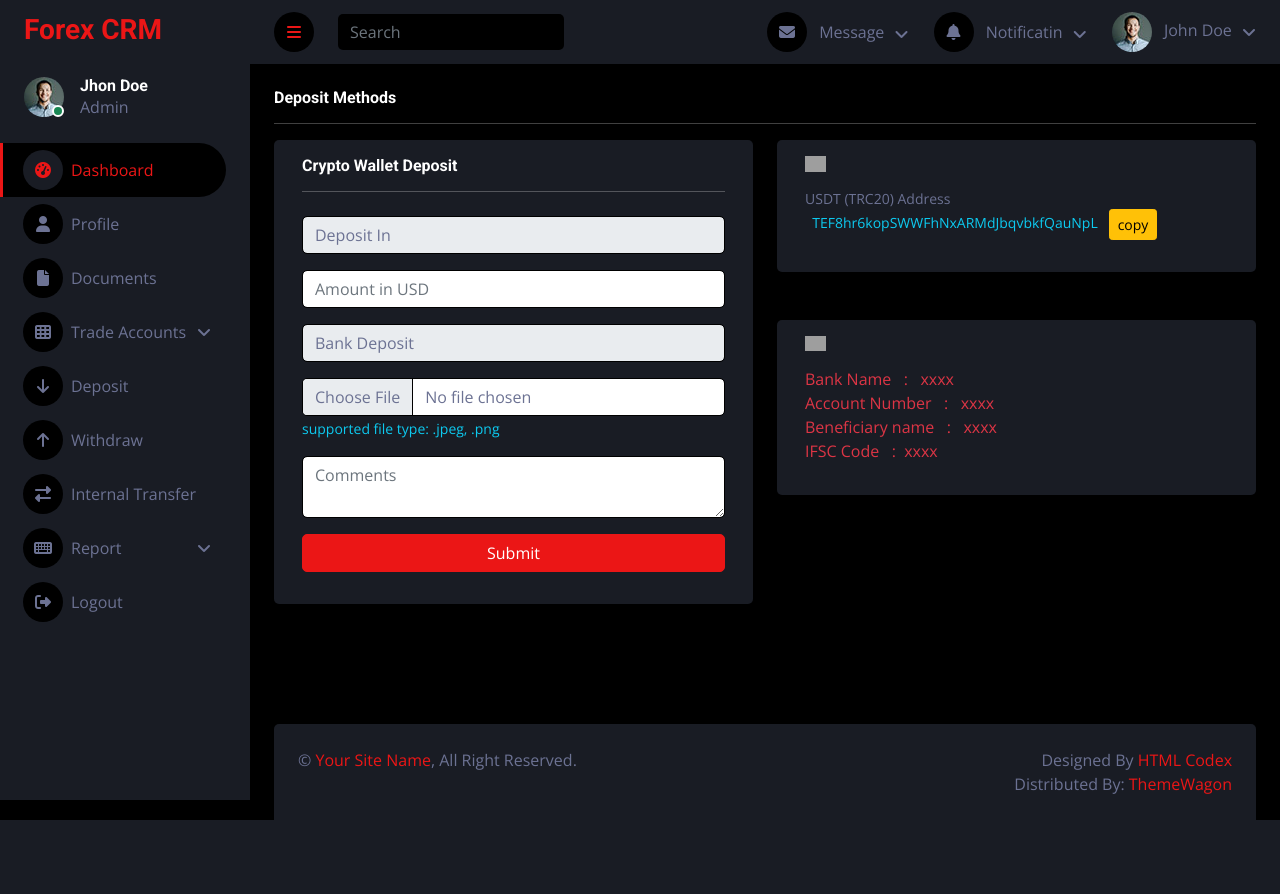
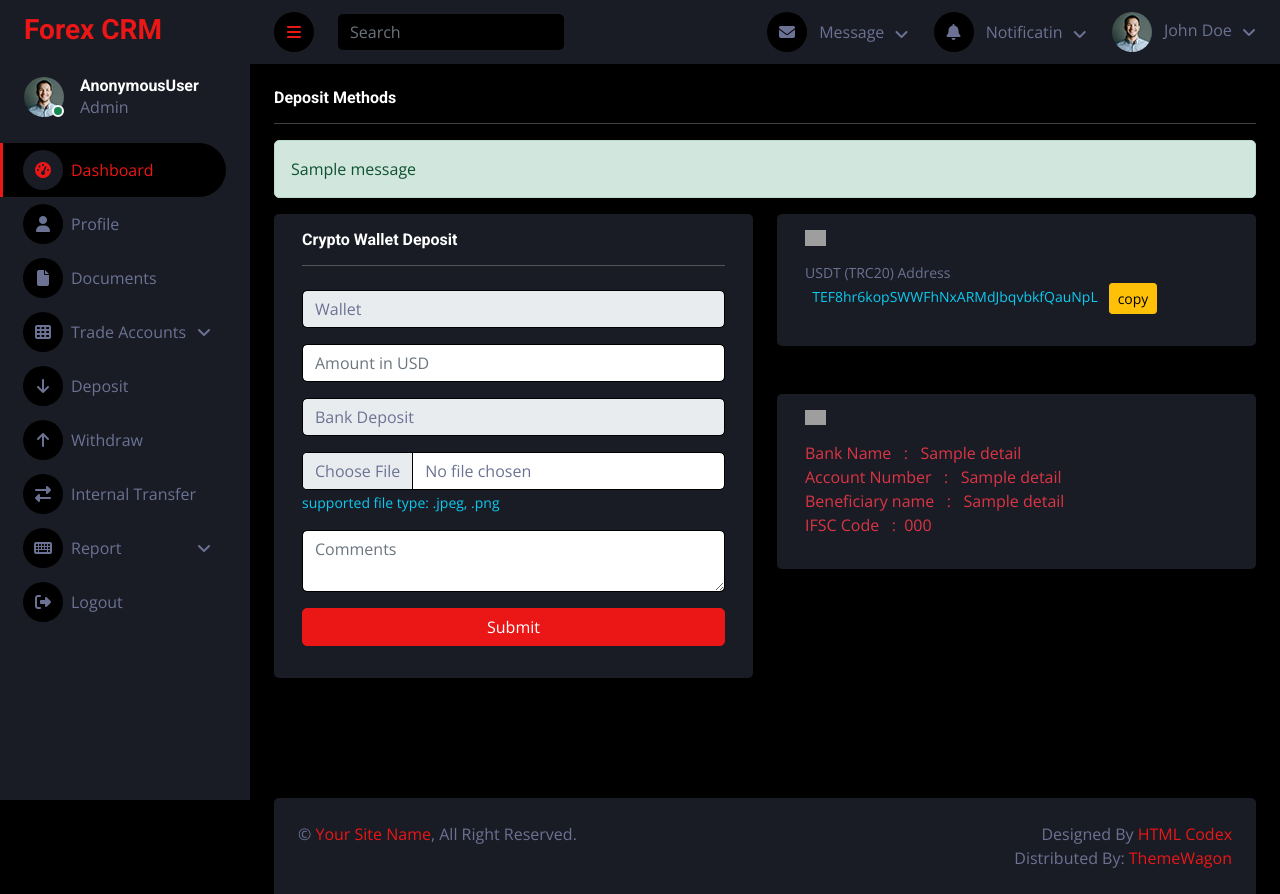
Before and after one commit to Ohitgit/forex_crms, a Django app: page /client-deposit in a window 1280 px wide. Before the commit the page ends 820 px from the top, so only its background shows below. Run offline with Django 5.2, Linux system fonts and the light colour scheme; tables that the repository leaves empty hold one stand-in row (values such as "Sample post"); one stand-in notice (Sample message) is shown; parts of the project's set-up code (start-up, migrations or seed data) failed here and were passed over; some libraries are stand-ins or nearby versions; grey boxes are pictures that could not be loaded.

Commit message:
deposit account complted

```diff
--- a/client_app/admin.py
+++ b/client_app/admin.py
@@ -4,5 +4,5 @@ from .models import *
 admin.site.register(Client_Register)
 admin.site.register(Otp_Status)
 admin.site.register(UploadDocument)
-
+admin.site.register(UserDeposits)
 admin.site.register(LiveAccount)
--- a/client_app/views.py
+++ b/client_app/views.py
@@ -9,6 +9,7 @@ from  .utils import *
 import random
 import json
 import requests
+import uuid
 from .forms import *
 from django.contrib.auth.hashers import make_password
 from django.contrib.auth import authenticate, login, logout
@@ -16,6 +17,7 @@ from django.views.decorators.csrf import csrf_exempt
 from django.contrib.sites.shortcuts import get_current_site
 from django.urls import reverse
 from django.contrib import messages
+from dashboard_app.models import *
 # Create your views here.
 
 
@@ -435,12 +437,28 @@ class ChangePassword(View):
 
 
 
-
+def genrate_transcationid():
+    return str(uuid.uuid4())[:8]
 
 class deposit(View):
     template_name="clientapp/deposit.html"
+    live=LiveAccount.objects.filter(group='DC/ECN')
+    bank=Bank_Detail.objects.first()
+    context={'live':live,'bank':bank}
     def get(self, request):
-        return render(request,self.template_name)
+        return render(request,self.template_name,self.context)
+    def post(self,request):
+        ip = request.META.get('REMOTE_ADDR')
+
+        trade_account=request.POST.get('trade_account_number')
+        amount=request.POST.get('amount')
+        deposit_type=request.POST.get('deposit_type')
+        recipet=request.FILES.get('file')
+        comment=request.POST.get('comment')
+        user_amount=Client_Register.objects.get(user=request.user)
+        UserDeposits.objects.create(user=request.user,action_choice=trade_account,amount=amount,deposit_from=deposit_type,recipet=recipet,comment=comment,transaction_ID=genrate_transcationid(),ip_address=ip)
+        messages.success(request, 'Deposit Inserted Successfully...')
+        return render(request,self.template_name,self.context)
 
 class withdraw(View):
     template_name="clientapp/withdraw.html"
@@ -478,6 +496,7 @@ class Upadte_Information(View):
             profile.first_name=request.POST.get('first_name')
             profile.last_name=request.POST.get('last_name')
             profile.mobile_no=request.POST.get('mobile')
+            profile.gender=request.POST.get('gender')
             profile.save()
             return redirect('client_profile')
 
--- a/dashboard_app/admin.py
+++ b/dashboard_app/admin.py
@@ -7,3 +7,4 @@ admin.site.register(Forex_Group)
 admin.site.register(Create_Forex_Group)
 admin.site.register(Country)
 admin.site.register(Demo_Account)
+admin.site.register(Bank_Detail)
--- a/templates/clientapp/deposit.html
+++ b/templates/clientapp/deposit.html
@@ -10,6 +10,13 @@
     <h6>Deposit Methods
         <hr>
     </h6>
+   <form action="" method="post" enctype="multipart/form-data">
+    {% csrf_token %}
+    {% for message in messages %}
+    <div class="alert alert-success mt-2" role="alert">
+     {{message}}
+   </div>
+   {% endfor %}
 <div class="row">
 
 
@@ -18,31 +25,36 @@
             <h6>Crypto Wallet Deposit <hr></h6>
 
             <div class="col-12 mb-3">
-                <select class="form-control" name="trade_account_number">
-                    <option>Deposit In</option>
-                    <option>Wallet</option>
-                        <option>xxxx &nbsp;(0.00 &nbsp;USD)</option>
+                <select class="form-control" name="trade_account_number" required>
+
+                    <option value="wallet">Wallet</option>
+
+                         {% for  x in live  %}
+
+
+                        <option value="{{x.login}}">{{x.login}} &nbsp;(0.00 &nbsp;USD)</option>
+                        {% endfor %}
                 </select>
             </div>
 
             <div class="col-12 mb-3">
-                <input type="text" name="amount" class="form-control bg-white" placeholder="Amount in USD">
+                <input type="text" name="amount" class="form-control bg-white" placeholder="Amount in USD" required>
 
             </div>
             <div class="col-12 mb-3">
-                <select class="form-control" name="deposit_type">
+                <select class="form-control" name="deposit_type" required>
                     <option>Bank Deposit</option>
                         <option>USDT Deposit</option>
 
                 </select>
             </div>
             <div class="col-12 mb-3">
-                <input type="file" name="amount" class="form-control bg-white" placeholder="Amount in USD">
+                <input type="file" name="file" class="form-control bg-white" placeholder="Amount in USD" required>
                 <small class="text-info">  supported file type: .jpeg, .png</small>
             </div>
 
             <div class="mb-3">
-                <textarea placeholder="Comments"  name="comment" class="form-control bg-white"></textarea>
+                <textarea placeholder="Comments"  name="comment" class="form-control bg-white" required></textarea>
              </div>
 
              <div class="mb-3">
@@ -63,10 +75,13 @@
 
         <div class="row  bg-secondary rounded mx-0 p-3">
             <img src="{%static 'img/usdt.png'%}" class="w-10 mb-3">
-            <p class="text-danger">Bank Name &nbsp;&nbsp;<span>:</span> &nbsp;&nbsp;<span>xxxx</span><br>
-            Account Number &nbsp;&nbsp;<span>:</span> &nbsp;&nbsp;<span>xxxx</span><br>
-         Beneficiary name &nbsp;&nbsp;<span>:</span>&nbsp;&nbsp; <span>xxxx</span><br>
-        IFSC Code &nbsp;&nbsp;<span>:</span>&nbsp;&nbsp;<span>xxxx</span></p>
+
+
+
+            <p class="text-danger">Bank Name &nbsp;&nbsp;<span>:</span> &nbsp;&nbsp;<span>{{bank.bank_name}}</span><br>
+            Account Number &nbsp;&nbsp;<span>:</span> &nbsp;&nbsp;<span>{{bank.account_name}}</span><br>
+         Beneficiary name &nbsp;&nbsp;<span>:</span>&nbsp;&nbsp; <span>{{bank.benificary_name}}</span><br>
+        IFSC Code &nbsp;&nbsp;<span>:</span>&nbsp;&nbsp;<span>{{bank.ifsc_code}}</span></p>
 
 
         </div>
@@ -76,6 +91,7 @@
 
 
 </div>
+</form>
 
 
 
--- a/templates/clientapp/index.html
+++ b/templates/clientapp/index.html
@@ -55,7 +55,7 @@
                         <div class="bg-success rounded-circle border border-2 border-white position-absolute end-0 bottom-0 p-1"></div>
                     </div>
                     <div class="ms-3">
-                        <h6 class="mb-0">Jhon Doe</h6>
+                        <h6 class="mb-0">{{request.user}}</h6>
                         <span>Admin</span>
                     </div>
                 </div>
```
Also changed, not shown: client_app/models.py (+38 -1 lines), templates/clientapp/client_profile.html (+9 -5 lines), client_app/migrations/0008_client_register_gender.py (added), client_app/migrations/0009_alter_client_register_gender.py (added), client_app/migrations/0010_alter_client_register_gender.py (added), client_app/migrations/0011_client_register_user_wallet_userdeposits.py (added), client_app/migrations/0012_alter_userdeposits_action_choice.py (added), client_app/migrations/0013_userdeposits_reject.py (added), media/images/user_upload_document/map_1.svg (added), media/images/user_upload_document/map_1_FBzs8JD.svg (added), media/images/user_upload_document/map_1_wVZHdge.svg (added).
